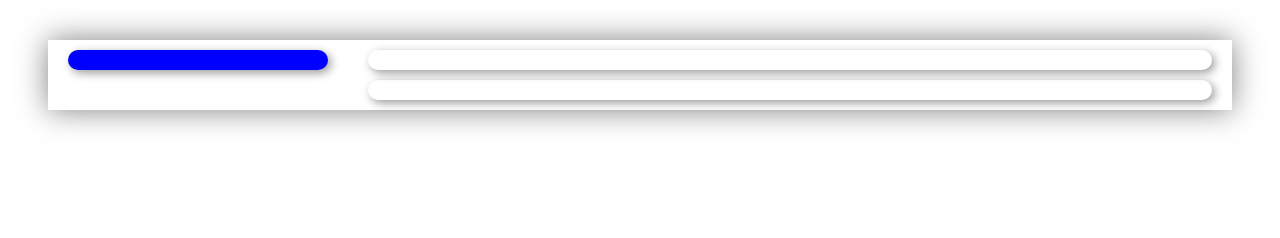
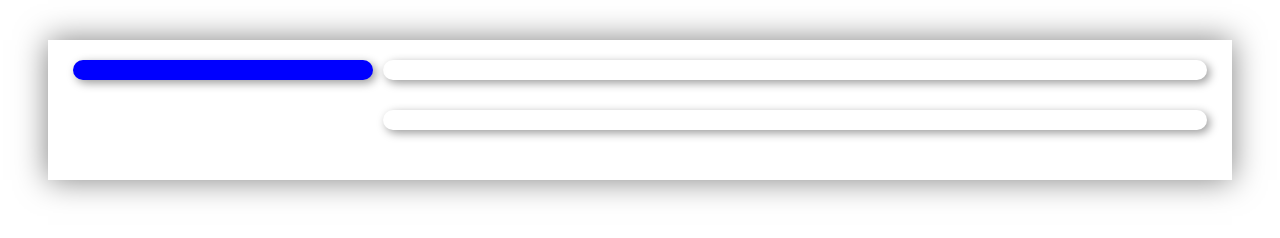
Before and after one commit to LoLiPoP190/21.11.22, a plain HTML site: page index.html in a window 1280 px wide. Drawn offline with Linux system fonts and the light colour scheme.

Commit message:
added margin

```diff
--- a/style.css
+++ b/style.css
@@ -5,6 +5,7 @@
 .container{
   box-shadow: 0 0 30px rgba(0, 0, 0, 0.5);
   margin: 40px;
+  padding: 20px 25px;
 
   display: flex;
 }
@@ -13,9 +14,10 @@
 }
 .sidebar{
   flex: 0 0 300px;
+  margin-right: 10px;
 }
 .box{
-  margin: 10px 20px;
+  margin-bottom: 30px;
   border-radius: 10px;
   box-shadow: 3px 3px 10px rgba(0, 0, 0, 0.4);
   padding: 10px;
```
